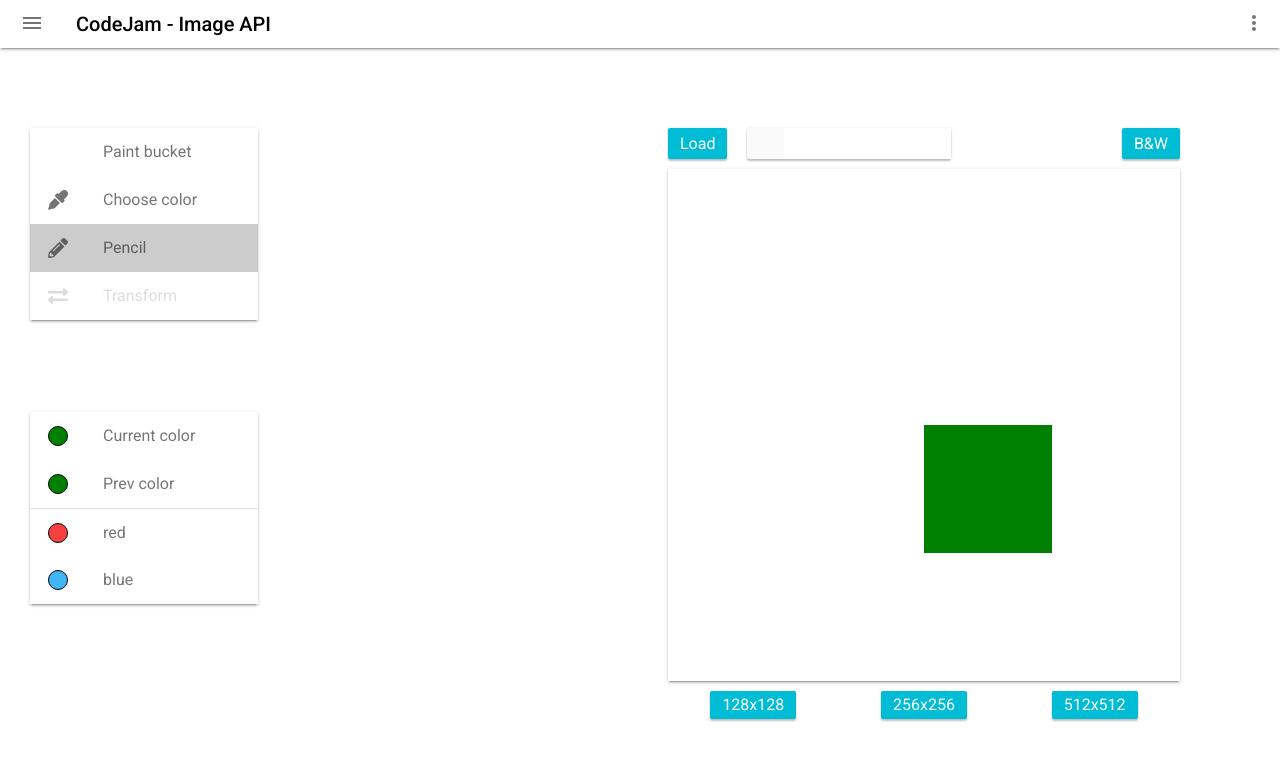
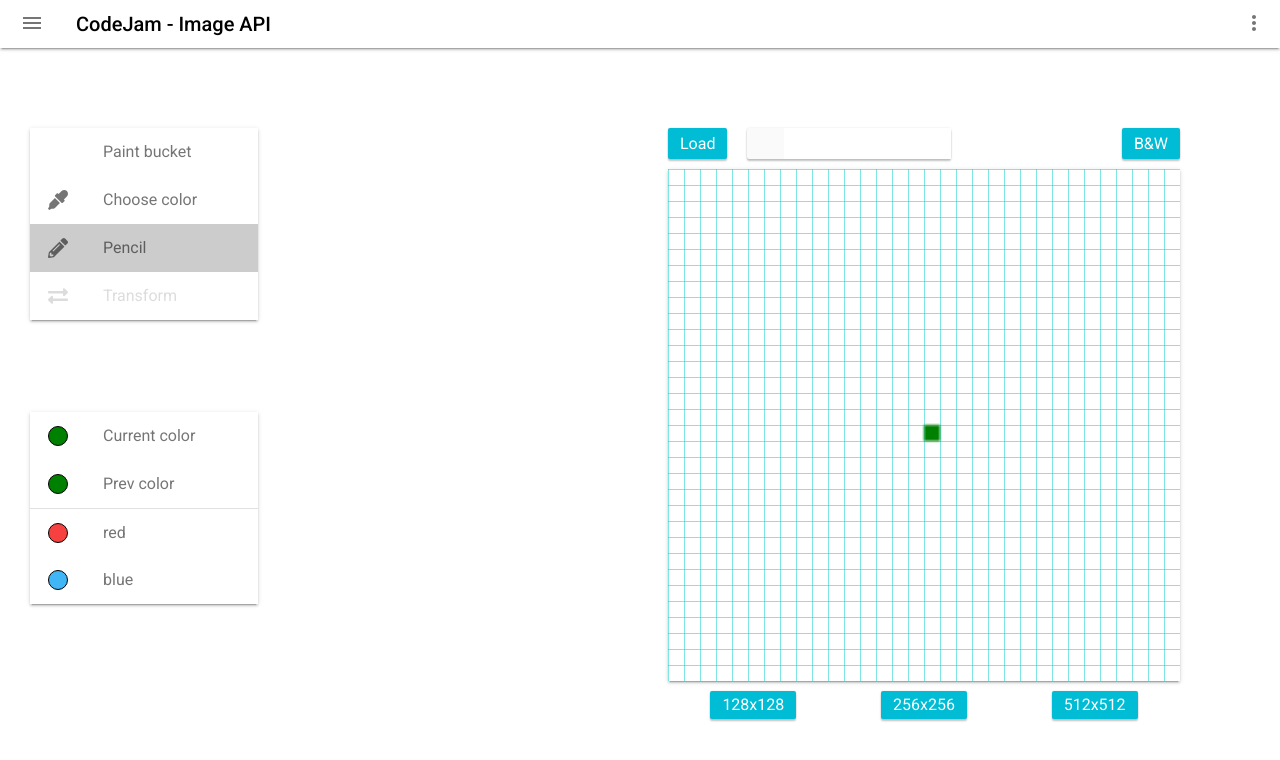
Before and after one commit to rowro/fancy-weather, a website built with webpack: page codejam-image-api/src/index.html in a window 1280 px wide. Both pictures are taken after a click on the element 924 px from the left and 425 px from the top of the page. Built offline with nearby package versions, Linux system fonts and the light colour scheme; files whose address does not match are found by name.

Commit message:
feat: make basic functional

```diff
--- a/codejam-image-api/src/index.html
+++ b/codejam-image-api/src/index.html
@@ -73,9 +73,11 @@
         <div class="content">
             <div class="canvas">
                 <div class="canvas__header">
-                    <form action="#" class="canvas__form">
-                        <button class="btn">Load</button>
-                        <label class="canvas__search"><input type="text" name="city" required></label>
+                    <form id="load-image-form" class="canvas__form">
+                        <button type="submit" class="btn">Load</button>
+                        <label class="canvas__search">
+                            <input type="text" name="city" required>
+                        </label>
                     </form>
                     <button class="btn">B&W</button>
                 </div>
--- a/codejam-image-api/src/index.js
+++ b/codejam-image-api/src/index.js
@@ -1,21 +1,23 @@
+import 'babel-polyfill';
+
 import './styles/main.scss';
 import Canvas from './scripts/Canvas';
-import ToolBar from './scripts/ToolBar';
-import ColorBar from './scripts/ColorBar';
-
-const matrixSize = 4;
 
 document.addEventListener('DOMContentLoaded', () => {
-  const canvasContainer = document.querySelector('#canvas');
-  const tools = {
+  const config = {
+    container: document.querySelector('#canvas'),
+    canvasSize: 512,
+    matrixSize: 128,
+    loadImageForm: document.querySelector('#load-image-form'),
+    tools: {
       paintBucket: document.querySelector('#paint-bucket-btn'),
       eyedropper: document.querySelector('#eyedropper-btn'),
       pencil: document.querySelector('#pencil-btn'),
-  };
-
-  const currentColorBtn = document.querySelector('#current-color-btn');
-  const prevColorBtn = document.querySelector('#prev-color-btn');
-  const defaultColors = [
+    },
+    colors: {
+      currentColorBtn: document.querySelector('#current-color-btn'),
+      prevColorBtn: document.querySelector('#prev-color-btn'),
+      defaultColors: [
         {
           name: 'red',
           value: '#F74141',
@@ -26,10 +28,10 @@ document.addEventListener('DOMContentLoaded', () => {
           value: '#41B6F7',
           el: document.querySelector('#blue-color-btn'),
         },
-  ];
+      ],
+    },
+  };
 
-  const toolBar = new ToolBar(tools);
-  const colorBar = new ColorBar(prevColorBtn, currentColorBtn, defaultColors);
-  const canvas = new Canvas(canvasContainer, matrixSize, toolBar, colorBar);
-  canvas.init();
+  window.canvas = new Canvas(config);
+  window.canvas.init();
 });
--- a/codejam-image-api/src/scripts/Canvas.js
+++ b/codejam-image-api/src/scripts/Canvas.js
@@ -1,57 +1,91 @@
+import ToolBar from './ToolBar';
+import ColorBar from './ColorBar';
+
+import CHANGE_COLOR from './events';
+
 export default class Canvas {
-  constructor(container, size, toolbar, colorbar) {
+  constructor({
+    container, canvasSize, matrixSize, loadImageForm, tools, colors,
+  }) {
     this.container = container;
-    this.el = null;
-    this.ctx = null;
-    this.size = size;
-    this.toolbar = toolbar;
-    this.colorbar = colorbar;
+    this.canvasSize = canvasSize;
+    this.matrixSize = matrixSize;
+    this.loadImageForm = loadImageForm;
+    this.toolsConfig = tools;
+    this.colorsConfig = colors;
+  }
+
+  get pxSize() {
+    return this.canvasSize / this.matrixSize;
   }
 
   init() {
-    this.el = document.createElement('canvas');
-
-    this.el.width = this.container.clientWidth;
-    this.el.height = this.container.clientHeight;
-
-    this.container.append(this.el);
-
+    this.el = this.createCanvas(this.canvasSize, this.matrixSize);
     this.ctx = this.el.getContext('2d');
 
-    // Fill canvas
-    this.ctx.fillStyle = 'white';
-    this.ctx.fillRect(0, 0, this.el.width, this.el.height);
+    this.toolbar = new ToolBar(this.toolsConfig, this.el);
+    this.colorbar = new ColorBar(this.colorsConfig, this.el);
 
-    this.toolbar.ctx = this.ctx;
-    this.toolbar.canvasSize = this.el.width;
-    this.toolbar.matrixSize = this.size;
+    // Grid size
+    const gridSize = this.pxSize * 4;
+    this.container.style.backgroundSize = `${gridSize}px ${gridSize}px`;
 
-    this.colorbar.ctx = this.ctx;
+    this.loadCanvas();
+    this.attachEvents();
+
+    // this.getImageLink();
+  }
+
+  createCanvas(canvasSize, matrixSize) {
+    const el = document.createElement('canvas');
+
+    // Virtual canvas size
+    el.width = matrixSize;
+    el.height = matrixSize;
+
+    // Physical canvas size
+    el.style.width = `${canvasSize}px`;
+    el.style.height = `${canvasSize}px`;
+
+    this.container.append(el);
+    return el;
+  }
+
+  // Save canvas to localstorage
+  saveCanvas() {
+    localStorage.setItem('canvasImage', this.el.toDataURL());
+  }
+
+  // Load canvas from localstorage
+  loadCanvas() {
+    const initial = {
+      prevColor: localStorage.getItem('prevColor'),
+      currentColor: localStorage.getItem('currentColor'),
+      image: localStorage.getItem('canvasImage'),
+    };
 
     // Set initial color
-    const initialColors = {
-      prev: localStorage.getItem('prevColor'),
-      current: localStorage.getItem('currentColor'),
-    };
-
-    if (initialColors.prev && initialColors.current) {
-      this.colorbar.changeColor(initialColors.prev);
-      this.colorbar.changeColor(initialColors.current);
-    } else if (initialColors.current) {
-      this.colorbar.changeColor(initialColors.current);
+    if (initial.prevColor && initial.currentColor) {
+      this.colorbar.changeColor(initial.prevColor);
+      this.colorbar.changeColor(initial.currentColor);
+    } else if (initial.currentColor) {
+      this.colorbar.changeColor(initial.currentColor);
     } else {
       this.colorbar.changeColor('green');
     }
 
     // Restore canvas from localstorage
-    if (localStorage.getItem('canvasImage')) {
-      const img = new Image;
-      img.src = localStorage.getItem('canvasImage');
+    if (initial.image) {
+      const img = new Image();
+      img.src = initial.image;
       img.onload = () => {
         this.ctx.drawImage(img, 0, 0);
       };
     }
+  }
 
+  attachEvents() {
+    // Event for canvas
     this.el.addEventListener('click', (e) => {
       this.toolbar.applyCurrentTool(e, true);
       this.saveCanvas();
@@ -63,7 +97,7 @@ export default class Canvas {
 
       this.el.onmousemove = (e) => {
         this.toolbar.applyCurrentTool(e);
-      }
+      };
     });
 
     this.el.addEventListener('mouseup', () => {
@@ -72,12 +106,62 @@ export default class Canvas {
       this.saveCanvas();
     });
 
-    document.addEventListener('changeColor', (e) => {
+    // On change color by eyedropper
+    document.addEventListener(CHANGE_COLOR, (e) => {
       this.colorbar.changeColor(e.detail);
-    })
+    });
+
+    // On submit image load
+    this.loadImageForm.addEventListener('submit', (e) => {
+      e.preventDefault();
+
+      const city = new FormData(e.target).get('city');
+      this.loadImage(city);
+    });
   }
 
-  saveCanvas() {
-    localStorage.setItem('canvasImage', this.el.toDataURL());
+  async loadImage(city) {
+    const rootUrl = 'https://api.unsplash.com/photos/random';
+    const clientId = 'dc69a3a5c7307e69223737cc39b69f1cd4cf001aaa6d2e58b63179f0a25f702a';
+    const url = `${rootUrl}?query=town,${city}&client_id=${clientId}&w=${this.canvasSize}`;
+
+    const res = await fetch(url);
+    const data = await res.json();
+    const img = new Image();
+    img.src = data.urls.custom;
+    img.crossOrigin = 'anonymous';
+
+    img.onload = () => {
+      this.clearCanvas();
+      this.drawImage(img);
+    };
+  }
+
+  drawImage(img) {
+    const width = img.naturalWidth;
+    const height = img.naturalHeight;
+    const size = this.canvasSize;
+
+    const ratio = (width > height) ? width / height : height / width;
+
+    const rect = {
+      width: (width < height) ? size / ratio : size,
+      height: (width > height) ? size / ratio : size,
+    };
+
+    const pos = {
+      x: (width < height) ? Math.abs(size - rect.width) / this.pxSize / 2 : 0,
+      y: (width > height) ? Math.abs(size - rect.height) / this.pxSize / 2 : 0,
+    };
+
+    this.ctx.drawImage(img, 0, 0,
+      img.width * this.pxSize, img.height * this.pxSize,
+      pos.x, pos.y, rect.width, rect.height);
+
+    this.saveCanvas();
+  }
+
+  clearCanvas() {
+    this.ctx.clearRect(0, 0, this.canvasSize, this.canvasSize);
   }
 }
--- a/codejam-image-api/src/scripts/ColorBar.js
+++ b/codejam-image-api/src/scripts/ColorBar.js
@@ -1,8 +1,8 @@
 export default class ColorBar {
-  constructor(prevColorEl, currentColorEl, defaultColors) {
-    this.ctx = null;
-    this.prevColorEl = prevColorEl;
-    this.currentColorEl = currentColorEl;
+  constructor({ currentColorBtn, prevColorBtn, defaultColors }, canvas) {
+    this.ctx = canvas.getContext('2d');
+    this.currentColorEl = currentColorBtn;
+    this.prevColorEl = prevColorBtn;
     this.defaultColors = defaultColors;
 
     this.prevColor = '';
--- a/codejam-image-api/src/scripts/ToolBar.js
+++ b/codejam-image-api/src/scripts/ToolBar.js
@@ -1,20 +1,25 @@
+import CHANGE_COLOR from './events';
+
 export default class ToolBar {
-  constructor(tools) {
-    this.el = null;
-    this.ctx = null;
+  constructor(tools, canvas) {
+    this.canvas = canvas;
     this.tools = tools;
-    this.currentTool = '';
-    this.matrixSize = null;
-    this.canvasSize = null;
-    this.mouseDown = false;
 
     this.init();
   }
 
   init() {
+    this.ctx = this.canvas.getContext('2d');
+    this.matrixSize = this.canvas.width;
+    this.canvasSize = parseInt(this.canvas.style.width, 10);
+    this.pxSize = this.canvasSize / this.matrixSize;
+
+    this.currentTool = '';
+    this.mouseDown = false;
+
     // Set initial tool
     if (localStorage.getItem('currentTool')) {
-      this.changeTool( localStorage.getItem('currentTool') );
+      this.changeTool(localStorage.getItem('currentTool'));
     } else {
       this.changeTool('pencil');
     }
@@ -22,7 +27,6 @@ export default class ToolBar {
     Object.keys(this.tools).forEach((key) => {
       this.tools[key].addEventListener('click', () => {
         this.changeTool(key);
-        console.log(key);
       });
     });
 
@@ -39,15 +43,27 @@ export default class ToolBar {
         case 'KeyP':
           this.changeTool('pencil');
           break;
+
+        default:
+          break;
       }
     });
+  }
+
+  getPixelPosition({ x, y }) {
+    const roundToPxSize = (num) => Math.round(num / this.pxSize) * this.pxSize;
+
+    return {
+      x: roundToPxSize(x / this.pxSize - (this.pxSize / 2)),
+      y: roundToPxSize(y / this.pxSize - (this.pxSize / 2)),
+    };
   }
 
   changeTool(tool) {
     this.currentTool = tool;
     localStorage.setItem('currentTool', this.currentTool);
 
-    Object.values(this.tools).forEach(item => {
+    Object.values(this.tools).forEach((item) => {
       item.classList.remove('toolbar__btn--active');
     });
 
@@ -81,23 +97,21 @@ export default class ToolBar {
   }
 
   paintBucket() {
-    let size = this.canvasSize;
+    const size = this.canvasSize;
     this.ctx.fillRect(0, 0, size, size);
   }
 
   eyedropper(pos) {
-    let color = this.ctx.getImageData(pos.x, pos.y, 1, 1).data;
+    const currentPos = this.getPixelPosition(pos);
+
+    let color = this.ctx.getImageData(currentPos.x, currentPos.y, 1, 1).data;
     color = `rgba(${color.join(', ')})`;
-    document.dispatchEvent(new CustomEvent('changeColor', { detail: color }));
+    document.dispatchEvent(new CustomEvent(CHANGE_COLOR, { detail: color }));
   }
 
   pencil(pos) {
-    const pxSize = this.canvasSize / this.matrixSize;
-    let currentPos = {
-      x: Math.floor((pos.x - this.canvasSize) / pxSize) + this.matrixSize,
-      y: Math.floor((pos.y - this.canvasSize) / pxSize) + this.matrixSize,
-    };
+    const currentPos = this.getPixelPosition(pos);
 
-    this.ctx.fillRect(currentPos.x * pxSize, currentPos.y * pxSize, pxSize, pxSize);
+    this.ctx.fillRect(currentPos.x, currentPos.y, this.pxSize, this.pxSize);
   }
 }
--- /dev/null
+++ b/codejam-image-api/src/scripts/events.js
@@ -0,0 +1,3 @@
+const CHANGE_COLOR = 'CHANGE_COLOR';
+
+export default CHANGE_COLOR;
--- a/codejam-image-api/src/styles/components/canvas.scss
+++ b/codejam-image-api/src/styles/components/canvas.scss
@@ -48,6 +48,9 @@
   &__el {
     width: 512px;
     height: 512px;
+    background-image:
+      linear-gradient(to right, rgba(#00cec9, 0.5) 1px, transparent 1px),
+      linear-gradient(to bottom, rgba(#00cec9, 0.5) 1px, transparent 1px);
     box-shadow: $shadow-main;
   }
 
```
Also changed, not shown: codejam-image-api/package.json (+4 -10 lines), codejam-image-api/.eslintrc.js (added), 1 other file. Lines whose indentation alone changed are shown as unchanged.
